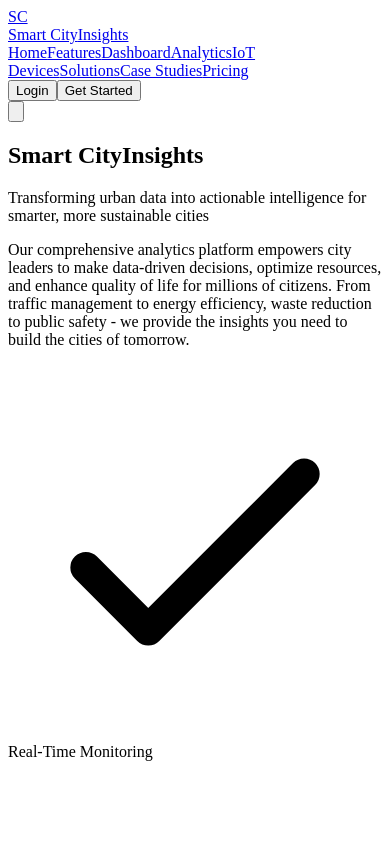
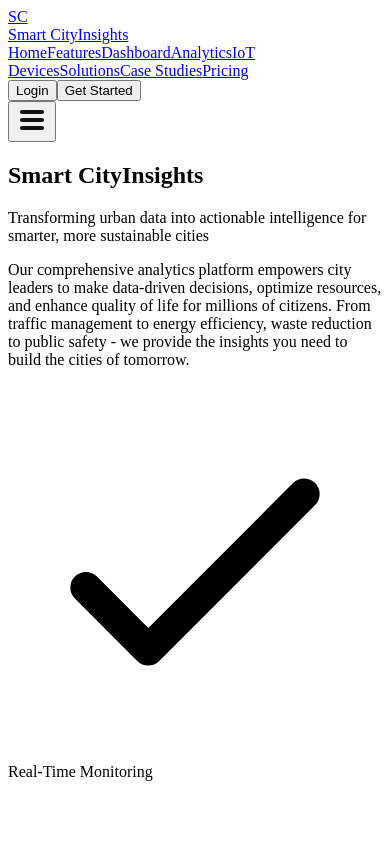
Before and after one commit to abhayd95/static-web-smart-city-insights, a React (Vite) app: page / in a window 390 px wide. Shown: the top 844 px of the page. Built offline with nearby package versions, Linux system fonts and the light colour scheme; the HTML template or start-up script is replaced by a standard one.

Commit message:
Add custom hamburger and close icons for mobile menu toggle

```diff
--- a/src/components/Header.jsx
+++ b/src/components/Header.jsx
@@ -73,25 +73,15 @@ const Header = () => {
 
           {/* Mobile Menu Button */}
           <button
-            className="lg:hidden p-2 text-gray-700 hover:text-gold-500"
+            className="lg:hidden p-2"
             onClick={() => setIsMobileMenuOpen(!isMobileMenuOpen)}
             aria-label="Toggle menu"
           >
-            <svg
-              className="w-6 h-6"
-              fill="none"
-              strokeLinecap="round"
-              strokeLinejoin="round"
-              strokeWidth="2"
-              viewBox="0 0 24 24"
-              stroke="currentColor"
-            >
-              {isMobileMenuOpen ? (
-                <path d="M6 18L18 6M6 6l12 12" />
-              ) : (
-                <path d="M4 6h16M4 12h16M4 18h16" />
-              )}
-            </svg>
+            <img
+              src={isMobileMenuOpen ? '/close-icon.svg' : '/menu-icon.svg'}
+              alt={isMobileMenuOpen ? 'Close menu' : 'Open menu'}
+              className="w-9 h-9"
+            />
           </button>
         </div>
 
```
Also changed, not shown: public/close-icon.svg (added), public/menu-icon.svg (added).
